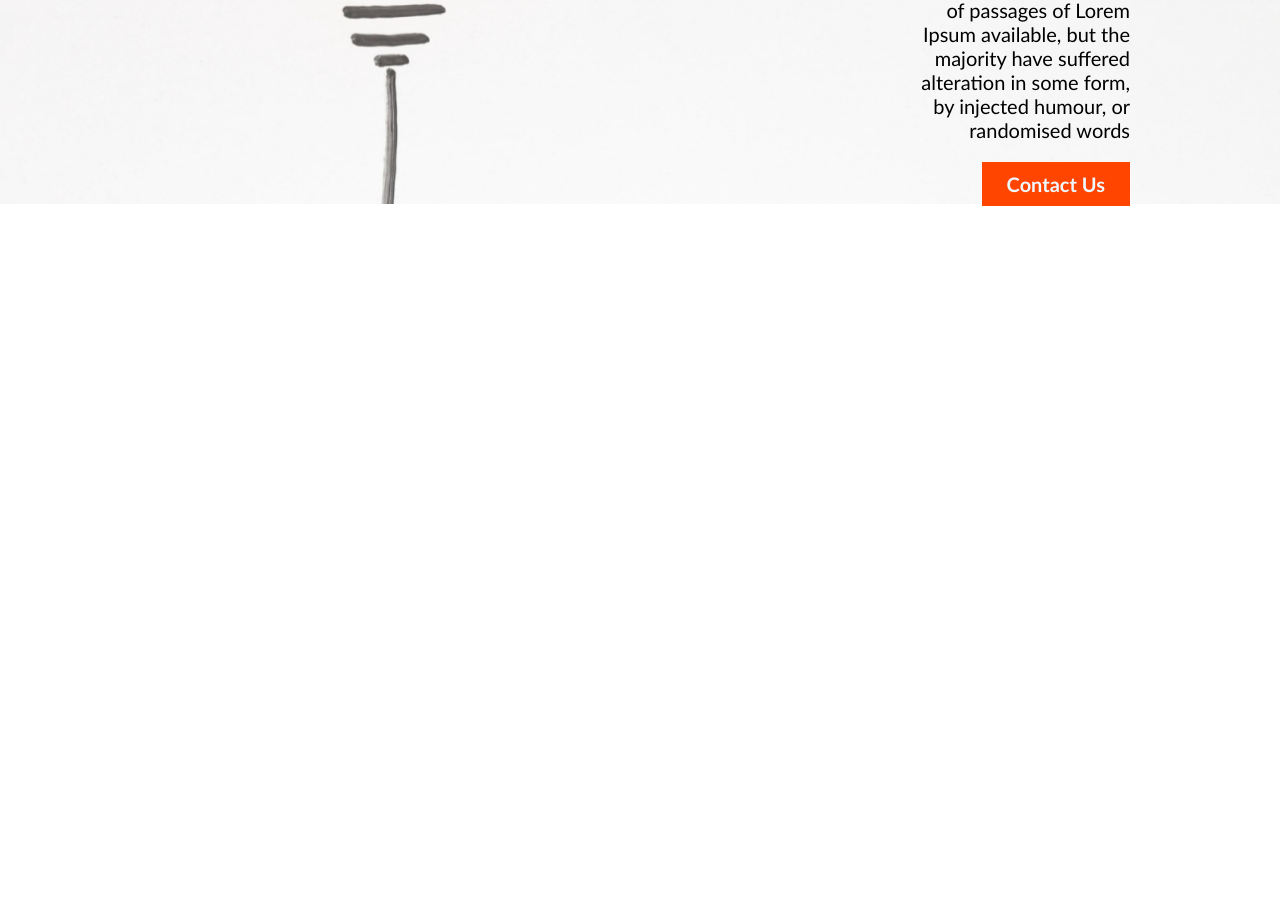
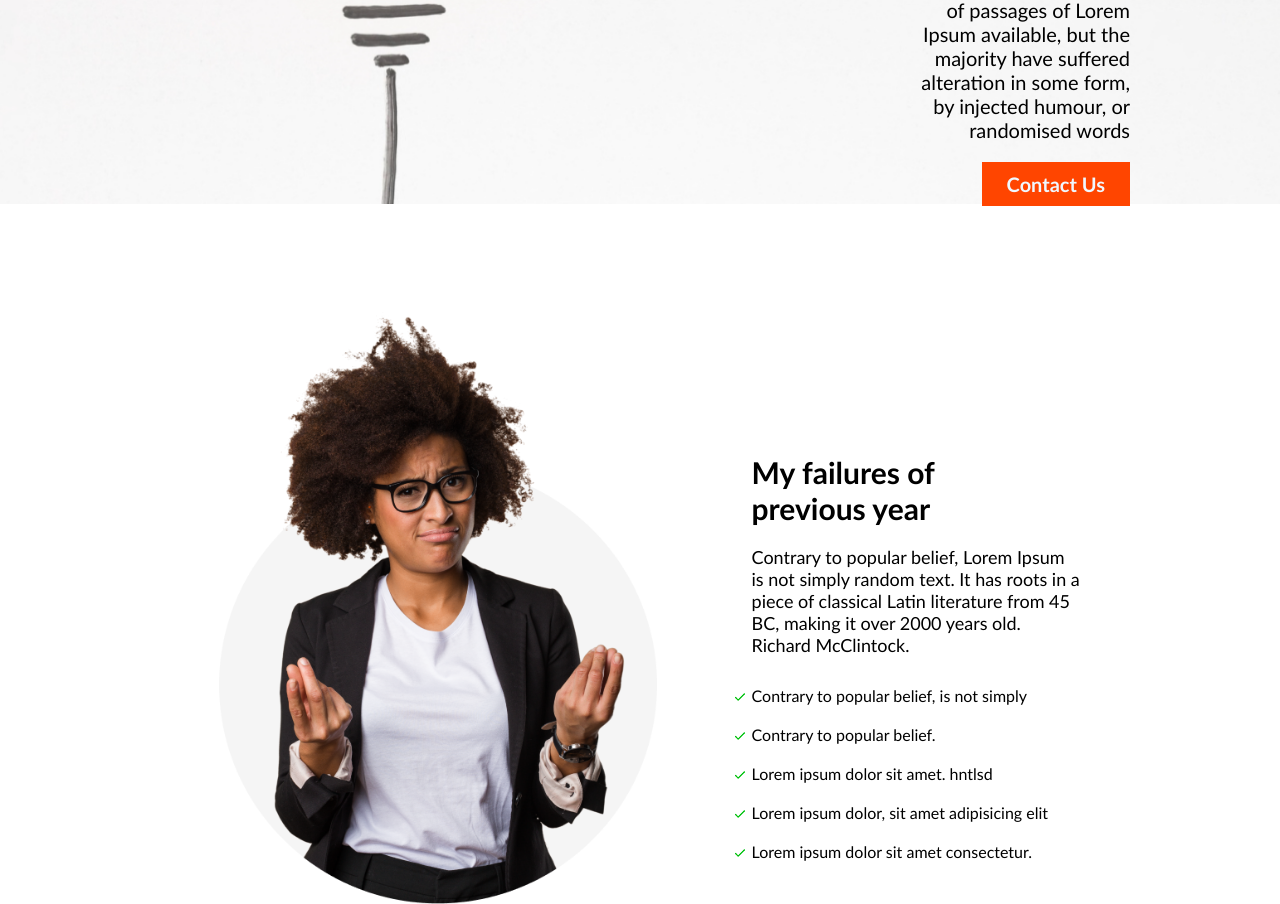
Before and after one commit to sazzadsadman/assignment1, a plain HTML site: page index.html in a window 1280 px wide. Shown: the part 596-1500 px from the top of the page. Before the commit the page ends 802 px from the top, so only its background shows below. Drawn offline with Linux system fonts and the light colour scheme.

Commit message:
section one added

```diff
--- a/index.html
+++ b/index.html
@@ -15,6 +15,22 @@
             <button class="btn">Contact Us</button>
         </div>
     </header>
+    <section class="section-one">
+        <div class="section-one-container">
+            <img class="img1" src="images/person.png" alt="">
+            <div class="section-one-text">
+                <h3 class="section-title">My failures of <br> previous year</h3>
+                <p class="section-description">Contrary to popular belief, Lorem Ipsum is not simply random text. It has roots in a piece of classical Latin literature from 45 BC, making it over 2000 years old. Richard McClintock.</p>
+                <ul>
+                    <li>Contrary to popular belief, is not simply</li>
+                    <li>Contrary to popular belief.</li>
+                    <li>Lorem ipsum dolor sit amet. hntlsd</li>
+                    <li>Lorem ipsum dolor, sit amet adipisicing elit</li>
+                    <li>Lorem ipsum dolor sit amet consectetur.</li>
+                </ul>
+            </div>
+        </div>
+    </section>
 
 
 </body>
--- a/style.css
+++ b/style.css
@@ -9,7 +9,7 @@
     height: 100vh;
     background: url(images/banner/banner1.png); */
     background-position: center;
-     background-repeat: no-repeat;
+    background-repeat: no-repeat;
     background-size: cover;
 }
 .header-items{
@@ -31,3 +31,30 @@
     font-weight: 600;
     color: aliceblue;
 }
+/* Section one styles */
+.section-one-container{
+    display: flex;
+    justify-content: space-evenly;
+    gap: 80px;
+}
+.img1 {
+    padding: 100px 0 0 200px;
+    height: 600px;
+}
+.section-one-text{
+    padding: 250px 200px 0 0;
+}
+.section-title {
+    font-size: 30px;
+    font-weight: 600;
+}
+.section-description{
+    font-size: 18px;
+    padding: 20px 0;
+}
+ul {
+    list-style-image: url(images/icons/tick.png);
+}
+li{
+    padding: 10px 0;
+}
```
Also changed, not shown: images/icons/tick.png (added).
